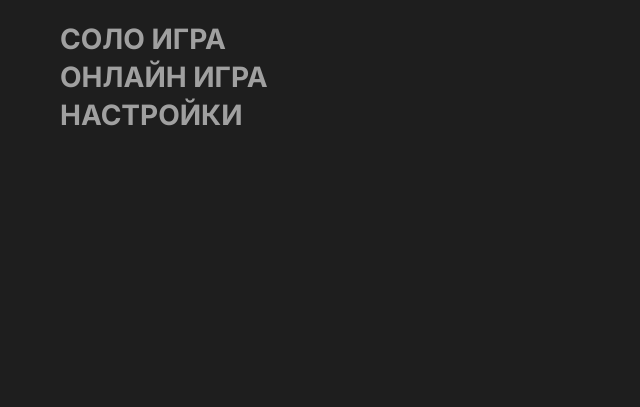
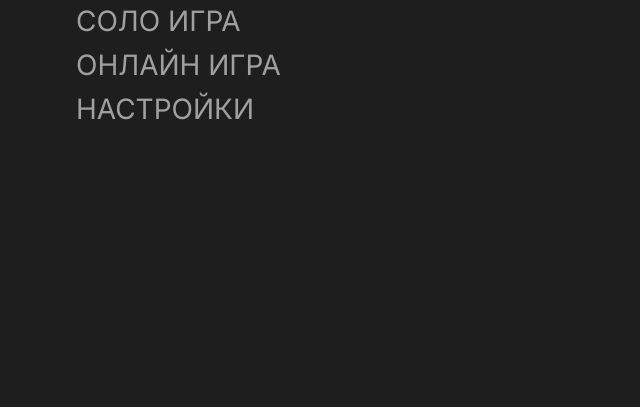
Before and after one commit to Grinik767/dominate.io, a plain HTML site: page frontend/index.html in a window 1280 px wide. Shown: the part 393-800 px from the top of the page, without its empty margins (0-640 px from the left). Drawn offline with Linux system fonts and the light colour scheme.

Commit message:
small addons

```diff
--- a/frontend/assets/css/menu.css
+++ b/frontend/assets/css/menu.css
@@ -16,9 +16,47 @@ h1 span {
 }
 
 .menu {
-    padding: 2em
-;
+    padding: 2em;
 }
+
+.menuList {
+    list-style: none;
+    padding: 0;
+}
+
+.menuItem {
+    display: flex;
+    align-items: center;
+    margin: 10px 0;
+    cursor: pointer;
+    transition: color 0.2s;
+}
+
+.menuLink {
+    display: flex;
+    align-items: center;
+    text-decoration: none;
+    color: inherit;
+    width: 100%;
+}
+
+.indicator {
+    width: 10px;
+    height: 10px;
+    margin-right: 10px;
+    background-color: transparent;
+    transition: background-color 0.2s;
+}
+
+.menuItem:hover {
+    color: var(--green-color);
+    font-weight: bold;
+}
+
+.menuItem:hover .indicator {
+    background-color: var(--green-color);
+}
+
 
 .settingsHeader {
     margin-left: 1em;
@@ -32,9 +70,8 @@ h1 span {
 }
 
 .settingsBody {
-    display: flex;
-    height: 100vh;
-    justify-content: center;
-    align-items: center;
-    box-sizing: border-box;
+    position: absolute;
+    top: 50%;
+    left: 50%;
+    transform: translate(-50%, -50%);
 }
--- a/frontend/index.html
+++ b/frontend/index.html
@@ -18,9 +18,23 @@
 <div class="menuWrapper">
     <div class="menu">
         <h1><strong>DOMINATE</strong>.<span>io</span></h1>
-        <p>Соло игра</p>
-        <p>Онлайн игра</p>
-        <p>Настройки</p>
+        <ul class="menuList">
+            <li class="menuItem">
+                <a href="/solo" class="menuLink">
+                    <div class="indicator"></div>СОЛО ИГРА
+                </a>
+            </li>
+            <li class="menuItem">
+                <a href="/online" class="menuLink">
+                    <div class="indicator"></div>ОНЛАЙН ИГРА
+                </a>
+            </li>
+            <li class="menuItem">
+                <a href="/settings" class="menuLink">
+                    <div class="indicator"></div>НАСТРОЙКИ
+                </a>
+            </li>
+        </ul>
     </div>
 </div>
 
```
